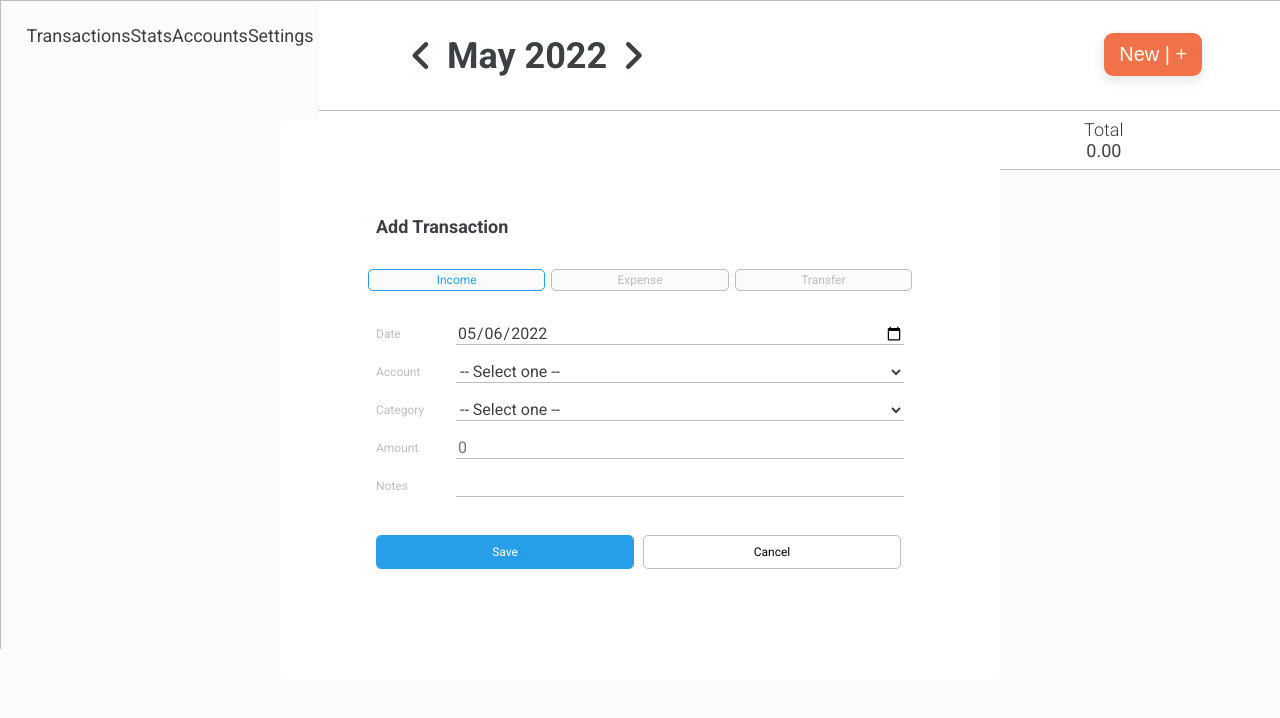
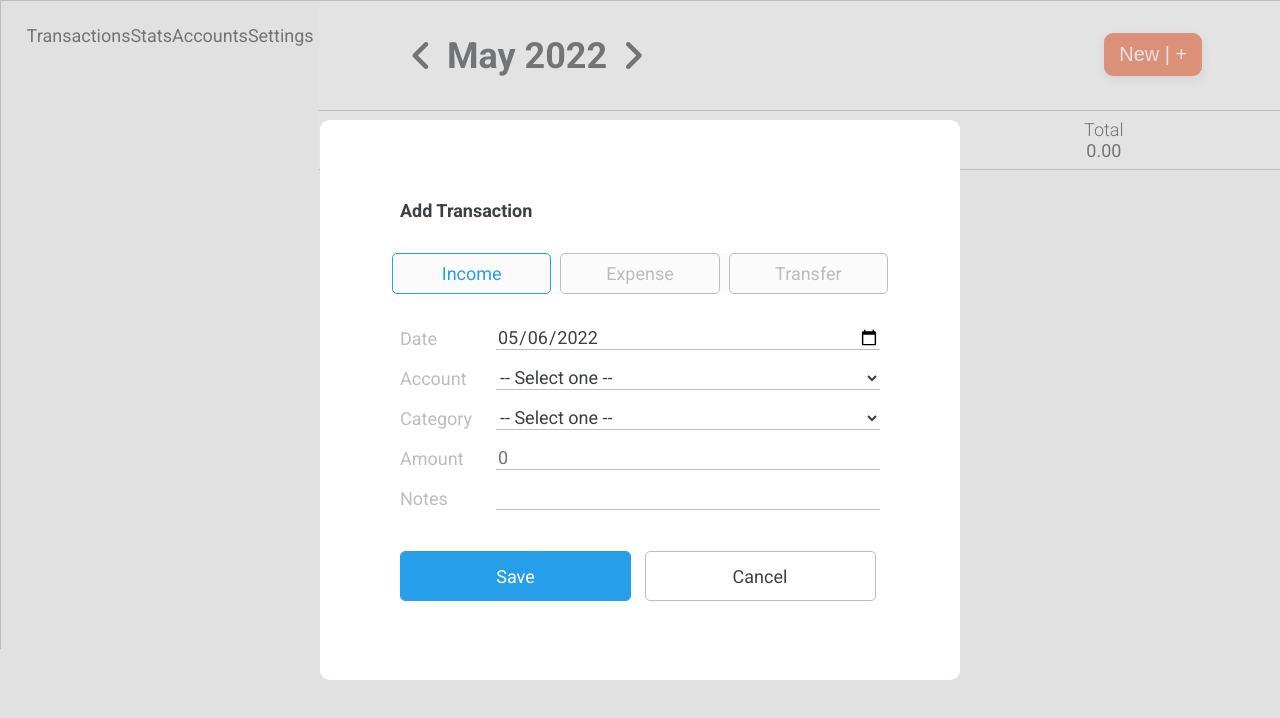
Before and after one commit to AzrielleP/finance-tracker, a React (Create React App) app: page / in a window 1280 px wide. Both pictures are taken after a click on the button "New | +". Shown: the top 718 px of the page. Built offline with nearby package versions, Linux system fonts and the light colour scheme.

Commit message:
Fix styling in transaction input

```diff
--- a/src/components/Main/subcomponents/TransactionInput/Form.js
+++ b/src/components/Main/subcomponents/TransactionInput/Form.js
@@ -6,6 +6,7 @@ import { Bold, Small } from "../../../../styled-components/Text.styled";
 import { FlexContainer, ModalContainer } from "../../../../styled-components/Default.styled";
 import {
 	FormRadio,
+	RadioLabel,
 	FormLabel,
 	FormInput,
 	FormSelect,
@@ -47,9 +48,9 @@ function Form(props) {
 						onChange={handleValueChange}
 					/>
 
-					<FormLabel htmlFor="income">
+					<RadioLabel htmlFor="income">
 						Income
-					</FormLabel>
+					</RadioLabel>
 
 					<FormRadio
 						type="radio"
@@ -60,9 +61,9 @@ function Form(props) {
 						onChange={handleValueChange}
 					/>
 
-					<FormLabel htmlFor="expense">
+					<RadioLabel htmlFor="expense">
 						Expense
-					</FormLabel>
+					</RadioLabel>
 
 					<FormRadio
 						type="radio"
@@ -73,17 +74,17 @@ function Form(props) {
 						onChange={handleValueChange}
 					/>
 
-					<FormLabel htmlFor="transfer">
+					<RadioLabel htmlFor="transfer">
 						Transfer
-					</FormLabel>
+					</RadioLabel>
 				</TransTypeContainer>
 
 				<TransInputContainer>
 					{/* Transaction information */}
 					<FlexContainer justifySmall="space-between">
-						<label htmlFor="transactionDate">
+						<FormLabel htmlFor="transactionDate">
 							Date
-						</label>
+						</FormLabel>
 						<FormInput
 							type="date"
 							name="transactionDate"
@@ -97,9 +98,9 @@ function Form(props) {
 					{values.transactionType !== "transfer" && (
 						<>
 							<FlexContainer justifySmall="space-between">
-								<label htmlFor="fromAccount">
+								<FormLabel htmlFor="fromAccount">
 									Account
-								</label>
+								</FormLabel>
 								<div>
 									<FormSelect
 										value={values.fromAccount}
@@ -123,9 +124,9 @@ function Form(props) {
 							</FlexContainer>
 
 							<FlexContainer justifySmall="space-between">
-								<label htmlFor="transactionCategory">
+								<FormLabel htmlFor="transactionCategory">
 									Category
-								</label>
+								</FormLabel>
 
 								<div>
 									<FormSelect
@@ -157,9 +158,9 @@ function Form(props) {
 					{values.transactionType === "transfer" && (
 						<>
 							<FlexContainer justifySmall="space-between">
-								<label htmlFor="fromAccount">
+								<FormLabel htmlFor="fromAccount">
 									From
-								</label>
+								</FormLabel>
 								<div>
 									<FormSelect
 										value={values.fromAccount}
@@ -183,9 +184,9 @@ function Form(props) {
 							</FlexContainer>
 
 							<FlexContainer justifySmall="space-between">
-								<label htmlFor="toAccount">
+								<FormLabel htmlFor="toAccount">
 									To
-								</label>
+								</FormLabel>
 								<div>
 									<FormSelect
 										value={values.toAccount}
@@ -211,9 +212,9 @@ function Form(props) {
 					)}
 
 					<FlexContainer justifySmall="space-between">
-						<label htmlFor="transactionAmount">
+						<FormLabel htmlFor="transactionAmount">
 							Amount
-						</label>
+						</FormLabel>
 						<div>
 							<FormInput
 								type="number"
@@ -231,9 +232,9 @@ function Form(props) {
 					</FlexContainer>
 
 					<FlexContainer justifySmall="space-between">
-						<label htmlFor="transactionNotes">
+						<FormLabel htmlFor="transactionNotes">
 							Notes
-						</label>
+						</FormLabel>
 						<FormInput
 							type="text"
 							name="transactionNotes"
--- a/src/components/Main/subcomponents/TransactionInput/Forms.styled.js
+++ b/src/components/Main/subcomponents/TransactionInput/Forms.styled.js
@@ -33,11 +33,6 @@ export const TransInputContainer = styled.div`
 	& > div {
 		margin: 1em 0;
 
-		& > label {
-			font-size: 12px;
-			color: ${generalColors.grey};
-		}
-
 		& > input {
 			color: ${({theme}) => theme.color}
 		}
@@ -60,16 +55,29 @@ export const FormRadio = styled.input`
 	}
 `;
 
-export const FormLabel = styled.label`
+export const RadioLabel = styled.label`
 	flex: 1;
 	cursor: pointer;
-	padding: 0.25em 0.5em;
+	padding: 0.5em 0.5em;
 	border: 0.25px solid ${generalColors.grey};
 	border-radius: 5px;
 	background-color: ${({ theme }) => theme.background};
 	font-size: 12px;
 	text-align: center;
-	color: ${generalColors.grey}
+	color: ${generalColors.grey};
+
+	@media screen and (min-width: 1120px) {
+		font-size: 18px;
+	}
+`;
+
+export const FormLabel = styled.label`
+	font-size: 12px;
+	color: ${generalColors.grey};
+
+	@media screen and (min-width: 1120px) {
+		font-size: 18px;
+	}
 `;
 
 const inputStyles = css`
@@ -82,12 +90,12 @@ const inputStyles = css`
 	border-color: ${generalColors.grey};
 
 	@media screen and (min-width: 768px) {
-		width: 30em;
+		width: 37vw;
 	}
 
 	@media screen and (min-width: 1120px) {
-		width: 28em;
-		font-size: 16px;
+		width: 30vw;
+		font-size: 18px;
 	}
 `;
 
@@ -105,8 +113,12 @@ export const FormButton = styled.button`
 	margin: 0.5em 0;
 	padding: 0.75em 0.5em;
 	font: 12px "Roboto", sans-serif;
-	color: ${({ value }) => (!value ? ({theme}) => theme.color : generalColors.white)};
+	color: ${({ value }) => (!value ? ({theme}) => theme.text : generalColors.white)};
 	background-color: ${({ value }) => handleColorButtonType(value) || "none"};
 	border: 0.5px solid ${({ value }) => handleColorButtonType(value) || generalColors.grey};
 	border-radius: 5px;
+
+	@media screen and (min-width: 1120px) {
+		font-size: 18px;
+	}
 `;
--- a/src/styled-components/Default.styled.js
+++ b/src/styled-components/Default.styled.js
@@ -68,7 +68,7 @@ export const ModalBackground = styled.div`
 		height: 100vh;
 		width: 100vw;
 		opacity: 0.6;
-		background-color: ${({ theme }) => theme.modalBg};
+		background-color: ${generalColors.modalBg};
 	}
 `;
 export const ModalContainer = styled.div`
@@ -79,18 +79,23 @@ export const ModalContainer = styled.div`
 	top: 0;
 	left: 0;
 	background: ${({ theme }) => theme.textBg};
+	padding: 5vw;
 
 	@media screen and (min-width: 768px) {
 		position: absolute;
 		left: 50%;
 		top: 50%;
 		transform: translate(-50%, -50%);
-		height: 35em;
-		width: 45em;
+		height: 30em;
+		width: 60vw;
 		z-index: 30;
-		padding: 5em;
 		margin-left: auto;
 		margin-right: auto;
 		border-radius: 10px;
+	};
+
+	@media screen and (min-width: 1120px) {
+		max-width: 50vw;
+		height: 35em;
 	}
 `;
--- a/src/styled-components/ThemeColors.styled.js
+++ b/src/styled-components/ThemeColors.styled.js
@@ -25,7 +25,8 @@ export const generalColors = {
 	blue: blue,
 	red: red,
 	grey: grey,
-	white: white
+	white: white,
+	modalBg: "rgba(189,189,189,0.7)"
 };
 
 // Helper functions
```
